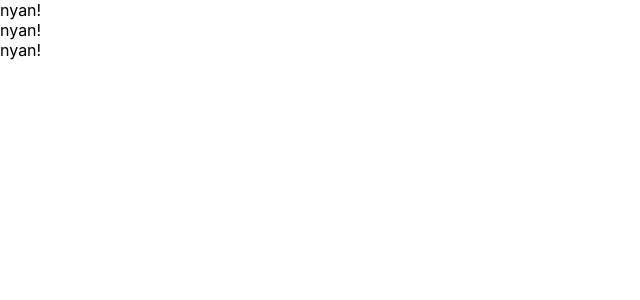
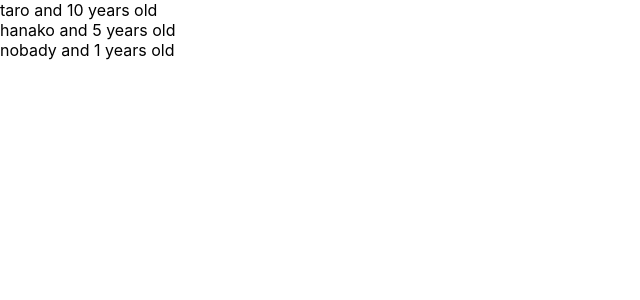
Before and after one commit to yuta0208/udemy-react, a React (Create React App) app: page / in a window 1280 px wide. Shown: the top 300 px of the page, without its empty margins (0-640 px from the left). Built offline with nearby package versions, Linux system fonts and the light colour scheme.

Commit message:
props study

```diff
--- a/src/App.js
+++ b/src/App.js
@@ -13,19 +13,31 @@
 // }
 
 const App = () => {
+  const profiles = [
+    {name: "taro" , age: 10},
+    {name: "hanako" , age: 5},
+    {name: "nobady"}
+  ]
   return(
 <div>
+  {
+    profiles.map((profile, index) => {
+      return( <User name={profile.name} age={profile.age} key={index}/> );
+    })
 
-<Cat />
-<Cat />
-<Cat />
+  }
 
 </div>
 
   )
 }
-const Cat = () => {
-  return <div>nyan!</div>
+const User = (props) => {
+  return <div>{props.name} and {props.age} years old </div>
+
+}
+
+User.defaultProps = {
+age:1
 }
 
 export default App;
```
